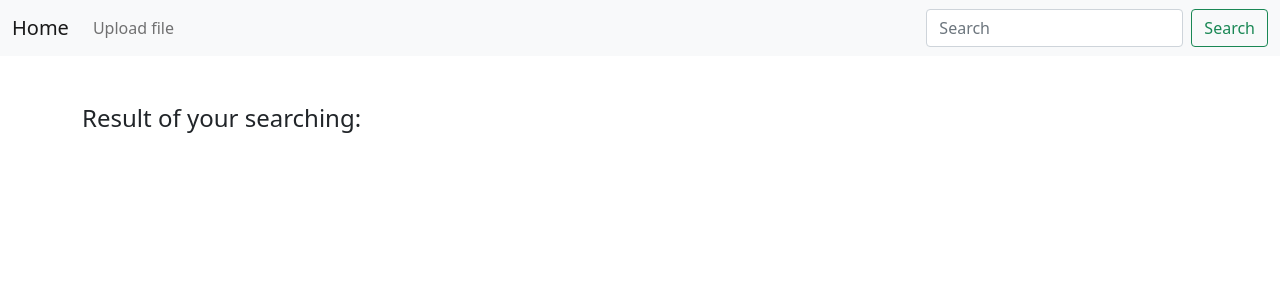
After one commit to Glooshak/file_storage, a Django app: template files_manager/templates/files_manager/found_matches.html in a window 1280 px wide. The commit adds this page. Shown: the top 300 px of the page. Run offline with Django 3.2, Linux system fonts and the light colour scheme; the template is opened without the code that fills it, so the values that code supplies are empty.

Commit message:
Added the searching feature.

```diff
--- a/files_manager/models.py
+++ b/files_manager/models.py
@@ -50,6 +50,10 @@ class Data(models.Model):
     def get_absolute_url(self):
         return reverse('files_manager-file_details', kwargs={'file_hash': self.file_hash})
 
+    @classmethod
+    def retrieve_files_hashes(cls):
+        return [element.get('file_hash') for element in cls.objects.values('file_hash')]
+
     def __str__(self):
         return str(self.file_hash)
 
--- a/files_manager/templates/files_manager/base.html
+++ b/files_manager/templates/files_manager/base.html
@@ -25,8 +25,8 @@
                     <a class="nav-link" href="{% url  'files_manager-uploading_file'%}">Upload file</a>
                 </li>
             </ul>
-            <form class="d-flex" action="{% url 'files_manager-files_list' %}" method="get">
-                <input class="form-control me-2" type="search" placeholder="Search" aria-label="Search">
+            <form class="d-flex" action="{% url 'files_manager-searching' %}" method="get">
+                <input name="query" class="form-control me-2" type="search" placeholder="Search" aria-label="Search">
                 <button class="btn btn-outline-success" type="submit">Search</button>
             </form>
         </div>
--- /dev/null
+++ b/files_manager/templates/files_manager/found_matches.html
@@ -0,0 +1,35 @@
+{% extends 'files_manager/base.html' %}
+
+{% block title %}
+    Successful searching
+{% endblock %}
+
+{% block content %}
+    <div class="container mt-5">
+        <h4>Result of your searching:</h4>
+    </div>
+    <div class="files mt-5">
+        <ul class="list-group list-group-numbered">
+                {% for object in objects %}
+                    <li class="list-group-item">{{ object.file_hash }}
+                        <div class="btn-group btn-group-sm" role="group" aria-label="Basic mixed styles example">
+                            <a href="{{ object.get_absolute_url }}" class="btn btn-success" data-bs-toggle="tooltip"
+                               data-bs-placement="top"
+                               title="Show detailed information about this file">Show details</a>
+                            <a href="{% url 'files_manager-successful_deletion' object.file_hash %}"
+                               class="btn btn-danger"
+                               data-bs-toggle="tooltip"
+                               data-bs-placement="top"
+                               title="Delete this file">Delete file</a>
+                            <a href="{% url 'files_manager-successful_downloading' object.file_hash %}"
+                               class="btn btn-info"
+                               data-bs-toggle="tooltip"
+                               data-bs-placement="top"
+                               title="Download file">Download file</a>
+                        </div>
+                    </li>
+                {% endfor %}
+        </ul>
+    </div>
+
+{% endblock %}
--- a/files_manager/urls.py
+++ b/files_manager/urls.py
@@ -13,5 +13,6 @@ urlpatterns = [
         'successful_downloading/<slug:file_hash>/',
         DownloadingFile.as_view(),
         name='files_manager-successful_downloading'
-    )
+    ),
+    path('search/', Searching.as_view(), name='files_manager-searching')
 ]
```
Also changed, not shown: files_manager/templates/files_manager/unsuccessful_searching.html (added, +11 -0 lines), files_manager/views.py (+17 -1 lines).
